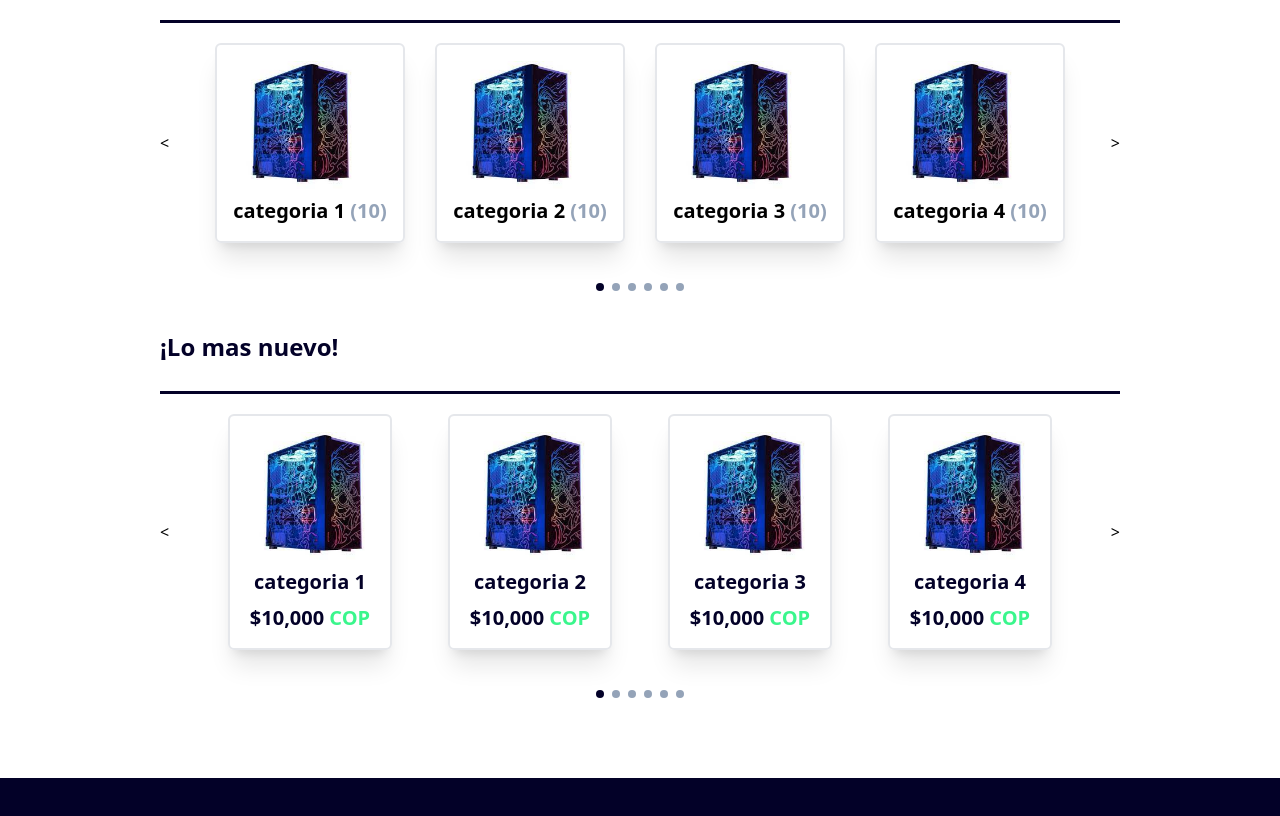
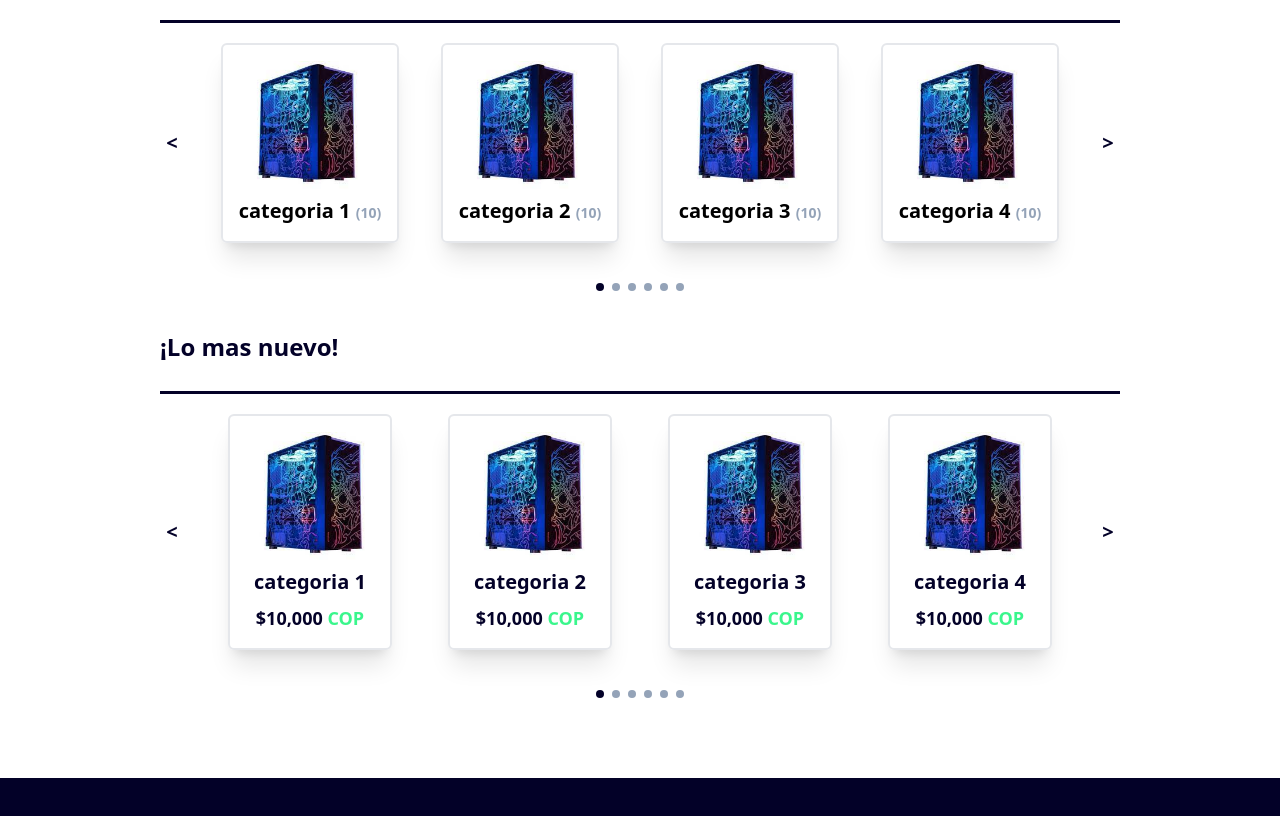
Before and after one commit to Juansandoval0017/nomat, a Next.js app: page / in a window 1280 px wide. Shown: the part 600-1416 px from the top of the page. Built offline with nearby package versions, Linux system fonts and the light colour scheme.

Commit message:
se agregan funcionalidad a los botones de carrusel

```diff
--- /dev/null
+++ b/app/Productos/page.tsx
@@ -0,0 +1,7 @@
+import React from 'react'
+
+export default function page() {
+  return (
+    <div>productos</div>
+  )
+}
--- a/components/Carousel.tsx
+++ b/components/Carousel.tsx
@@ -23,13 +23,26 @@ const Carrusel = ({children}:{
    const len = children.length;
    const numofSlides = 4;
 
+   const handlePrev = () => {
+    setIndex(newIndex(index, len, -1));
+   }
+
+    const handleNext = () => {
+    setIndex(newIndex(index, len, 1));
+    }
 
 
 
    return (
     <div className="w-full flex flex-col" >
      <section className="w-full flex justify-between items-center mb-10" >
-        <span>{"<"}</span>
+        <button className=" h-6 w-6 rounded-full text-xl  flex justify-center items-center text-secondary font-bold"
+        onClick={handlePrev}
+        >
+
+                {"<"}
+
+        </button>
         <article className="w-11/12 flex justify-between" >
 
             {
@@ -44,7 +57,13 @@ const Carrusel = ({children}:{
             }
 
         </article>
-        <span>{">"}</span>
+        <button className=" h-6 w-6 rounded-full text-xl  flex justify-center items-center text-secondary font-bold"
+        onClick={handleNext}
+        >
+
+                {">"}
+
+        </button>
      </section>
 
       <section className="w-full flex gap-2 justify-center">
--- a/components/categoryCard.tsx
+++ b/components/categoryCard.tsx
@@ -13,7 +13,7 @@ export default function CategoryCard({data}: {
             <img src={data.imagen} alt={data.nombre} className='w-full h-full object-contain' />
         </div>
         <div className='w-full h-1/2 flex flex-col justify-center items-center' >
-            <h3 className='text-xl font-bold' >{data.nombre}  <span className='text-slate-400' >({data.cantidad})</span>  </h3>
+            <h3 className='text-xl font-bold' >{data.nombre}  <span className='text-slate-400 text-sm' >({data.cantidad})</span>  </h3>
 
         </div>
     </div>
--- a/components/newCard.tsx
+++ b/components/newCard.tsx
@@ -14,7 +14,7 @@ export default function CategoryCard({data}: {
         </div>
         <div className='w-full h-1/2 flex flex-col justify-center items-center gap-2' >
             <h3 className='text-xl font-bold text-secondary'>{data.nombre}</h3>
-            <h3 className='text-xl font-bold'>
+            <h3 className='text-lg font-bold'>
                 <span className='text-secondary' >${data.precio.toLocaleString()} <span className='text-primary' >COP</span></span>
             </h3>
 
```
